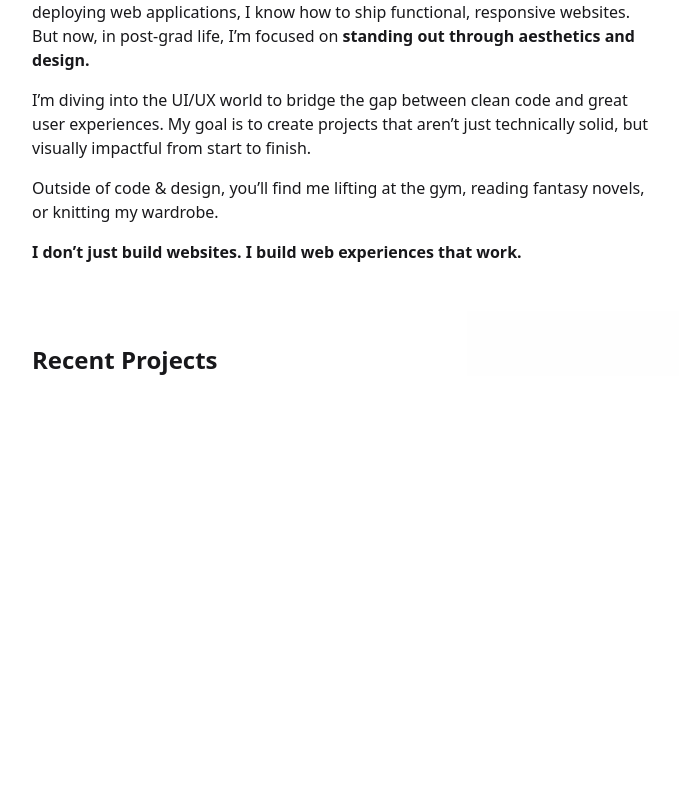
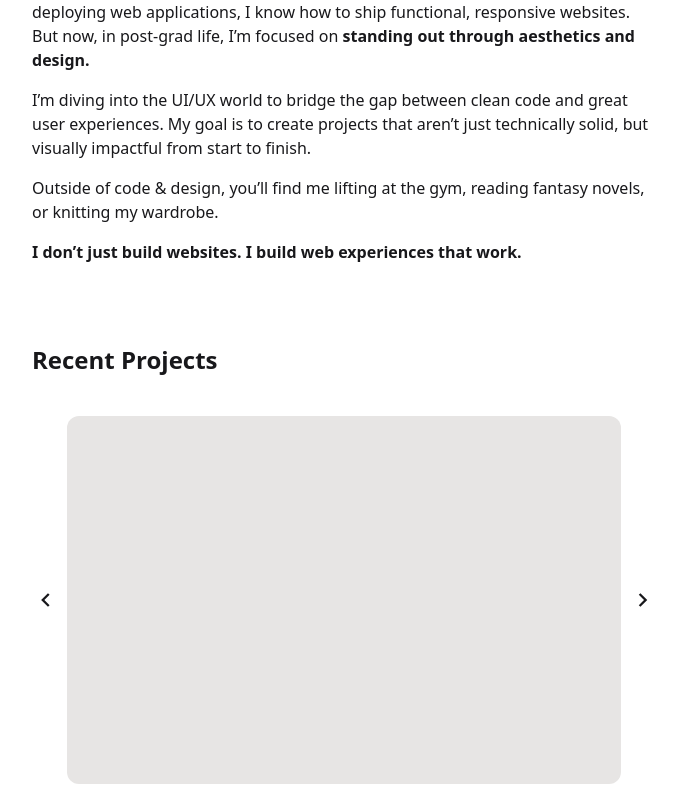
Before and after one commit to taylorpitman/taylorpitman.github.io, a React (Vite) app in the folder portfolio/: page / in a window 1280 px wide. Shown: the part 706-1498 px from the top of the page, without its empty margins (296-975 px from the left). Before the commit the page ends 1082 px from the top, so only its background shows below. Built offline with nearby package versions, Linux system fonts and the light colour scheme.

Commit message:
Card Component
Add initial card component layout for project carousel

```diff
--- a/portfolio/src/components/Projects/Carousel/card.jsx
+++ b/portfolio/src/components/Projects/Carousel/card.jsx
@@ -0,0 +1,34 @@
+import { MdOutlineArrowOutward } from "react-icons/md";
+
+const Card = ({ title, description, link }) => {
+  return (
+    <div className="relative p-4 bg-stone-200 aspect-[3/2] w-full rounded-xl  m-2 flex flex-col items-center justify-center group overflow-hidden">
+      {/* Dark overlay */}
+      <div className="absolute inset-0 bg-black opacity-0 group-hover:opacity-40 transition-opacity duration-300 z-10" />
+
+      {/* Text content */}
+      <div className="absolute inset-0 opacity-0 group-hover:opacity-100 transition-opacity duration-300 z-20 flex flex-col items-center justify-center text-white text-center px-4">
+        <h2 className="text-lg font-semibold">{title}</h2>
+        <p className="text-sm mb-2">{description}</p>
+        {link && (
+          <a
+            href={link}
+            target="_blank"
+            rel="noopener noreferrer"
+            className="italic hover:underline"
+          >
+            Link to repo
+          </a>
+        )}
+      </div>
+
+        <div className="absolute opacity-0 group-hover:opacity-100 flex justify-center items-center -bottom-1 -right-1 rounded-tl-[50%] z-0 aspect-square w-32 h-32 rounded-xl bg-white ">
+            <div className="flex justify-center items-center w-24 h-24 bg-stone-200 rounded-full z-20 hover:scale-101 transition-transform duration-300">
+                <MdOutlineArrowOutward size={50} className="text-zinc-700" />
+            </div>
+      </div>
+    </div>
+  );
+};
+
+export default Card;
--- a/portfolio/src/components/Projects/projects.jsx
+++ b/portfolio/src/components/Projects/projects.jsx
@@ -1,12 +1,50 @@
+// ./Projects.jsx
 
+import { MdKeyboardArrowRight, MdKeyboardArrowLeft } from "react-icons/md";
+import Card from "./Carousel/card.jsx"; // adjust path as needed
 
 const Projects = () => {
-    return (
-        <div className="flex-col max-w-2xl mt-20 mx-auto justify-center flex px-8 md:px-6 gap-4 text-zinc-900">
-            <h1 className="text-2xl font-semibold">Recent Projects</h1>
+  const cards = [
+    {
+      id: 1,
+      title: "Project 1",
+      description: "Description for project 1",
+      link: "#",
+    },
+    // Add more cards as needed
+  ];
+
+  return (
+    <div className="flex-col max-w-2xl mt-20 mx-auto justify-center flex px-8 md:px-6 gap-4 text-zinc-900">
+      <h1 className="text-2xl font-semibold mb-4">Recent Projects</h1>
+
+      <div className="flex items-center justify-between w-full">
+        {/* Left Arrow */}
+        <MdKeyboardArrowLeft
+          size={30}
+          className="text-zinc-900 cursor-pointer hover:text-zinc-500 transition-colors duration-200"
+        />
+
+        {/* Cards */}
+        <div className="w-full flex justify-center items-center">
+          {cards.map((card) => (
+            <Card
+              key={card.id}
+              title={card.title}
+              description={card.description}
+              link={card.link}
+            />
+          ))}
         </div>
-    )
 
-}
+        {/* Right Arrow */}
+        <MdKeyboardArrowRight
+          size={30}
+          className="text-zinc-900 cursor-pointer hover:text-zinc-500 transition-colors duration-200"
+        />
+      </div>
+    </div>
+  );
+};
 
 export default Projects;
```
